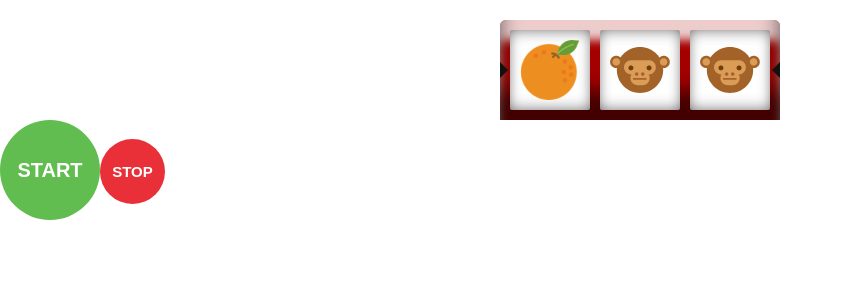
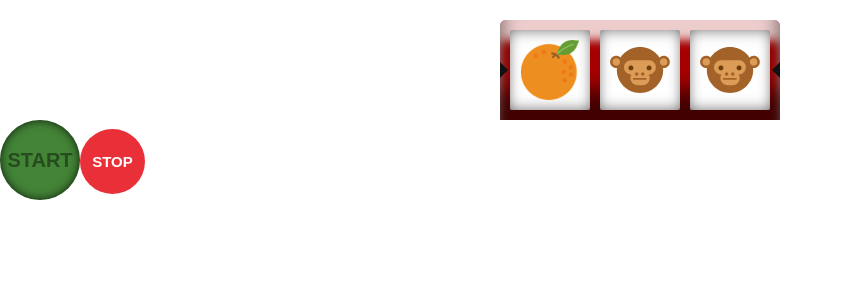
Before and after one commit to guidosreis/slot-machine-challenge, a React app: page / in a window 1280 px wide. Shown: the top 300 px of the page, without its empty margins (0-843 px from the left). Built offline with nearby package versions, Linux system fonts and the light colour scheme.

Commit message:
Implement start button disabled style

```diff
--- a/src/components/StartButton.css
+++ b/src/components/StartButton.css
@@ -7,8 +7,17 @@
   font-size: 20px;
   font-weight: 700;
   line-height: 1;
-  padding: 40px 0;
+  padding: 30px 0;
   text-align: center;
   text-transform: uppercase;
-  width: 100px;
+  width: 80px;
+  height: 80px;
+  transition: all .3s;
 }
+
+.btn-start:disabled {
+  box-shadow: inset 0 0 10px rgba(0, 0, 0, .8);
+  background-color: #438437;
+  color: #264b1f;
+  cursor: default;
+}
```
